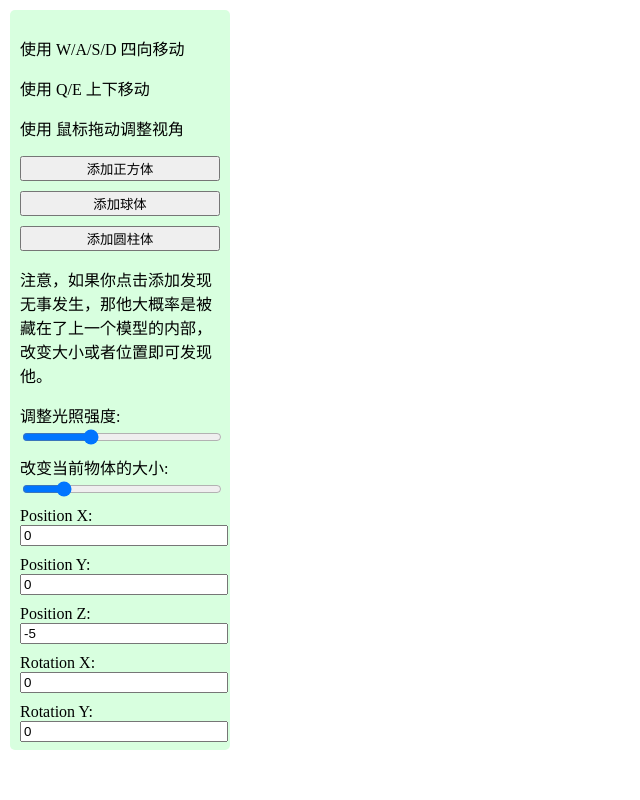
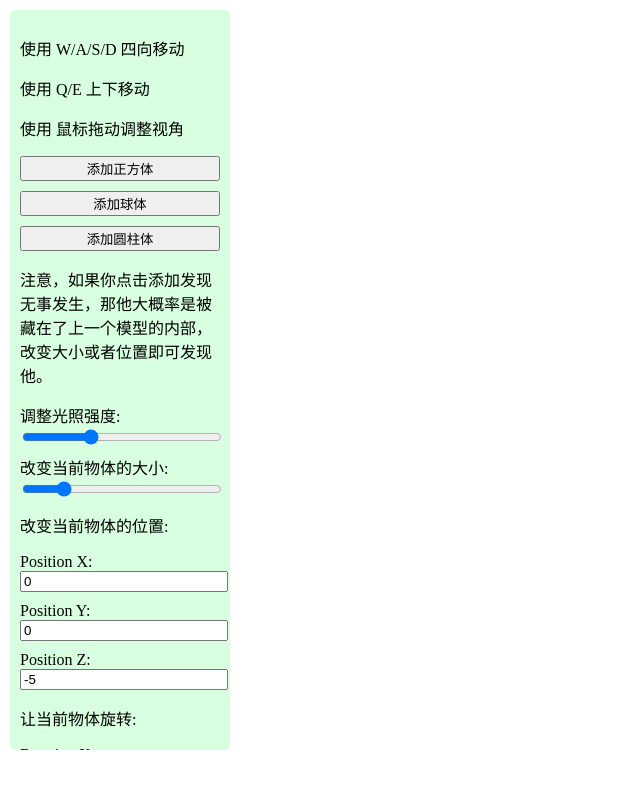
Before and after one commit to muelsyse10043/-3d-, a plain HTML site: page index.html in a window 1280 px wide. Shown: the whole page, without its empty margins (0-640 px from the left). Drawn offline with Linux system fonts and the light colour scheme; a script that the page names is missing.

Commit message:
Update index.html

```diff
--- a/index.html
+++ b/index.html
@@ -44,6 +44,7 @@
       改变当前物体的大小:
       <input type="range" id="size" min="0.1" max="5" step="0.1" value="1">
     </label>
+    <p>改变当前物体的位置:</p>
     <label>
       Position X:
       <input type="number" id="positionX" step="0.1" value="0">
@@ -56,6 +57,7 @@
       Position Z:
       <input type="number" id="positionZ" step="0.1" value="-5">
     </label>
+    <p>让当前物体旋转:</p>
     <label>
       Rotation X:
       <input type="number" id="rotationX" step="1" value="0">
```
